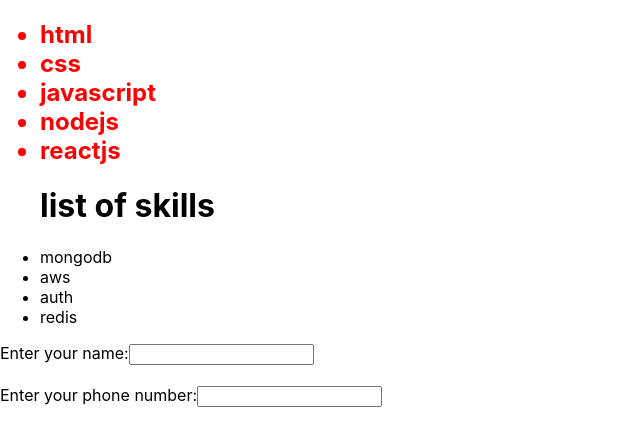
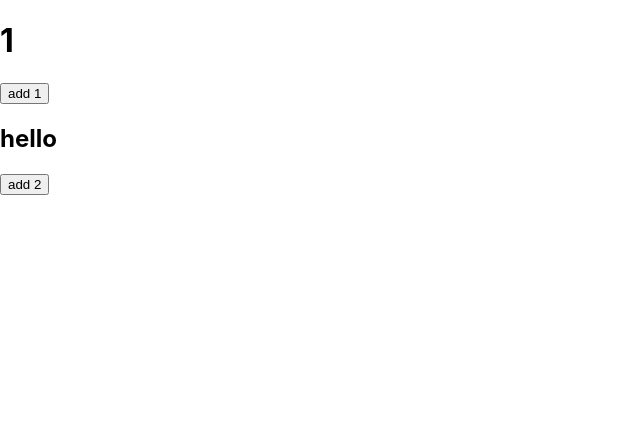
Before and after one commit to Priyankakri8893/react_project, a React (Create React App) app: page / in a window 1280 px wide. Shown: the top 446 px of the page, without its empty margins (0-640 px from the left). Built offline with nearby package versions, Linux system fonts and the light colour scheme; a web font is replaced by a local one.

Commit message:
useState hook

```diff
--- a/src/App.js
+++ b/src/App.js
@@ -1,60 +1,35 @@
+import { useState } from "react"
 
 function App(){
   return(
     <>
-    <List/>
-    <Arrlist/>
-    <Input/>
+    <Add/>
     </>
   )
 }
 
-function List(){
-  let css= {color: 'red'}
-  return(
-    <ul style= {css}>
-    <h2>
-    <li>html</li>
-    <li>css</li>
-    <li>javascript</li>
-    <li>nodejs</li>
-    <li>reactjs</li>
-    </h2>
-    </ul>
-  )
-}
 
-function Arrlist(){
-  const list= ['mongodb', 'aws', 'auth', 'redis']
+function Add(){
+  // let count= 1
+  const [data, setData]= useState(1)
+  const [value, setValue]= useState('hello')
 
-  return(
-    <ul>
-    <h1>list of skills</h1>
-      {
-        list.map( skill => <li key= {skill}>{skill}</li>)
-      }
-    </ul>
-  )
-}
-
-function Input(){
-
-  function handleName(event){
-    console.log(event.target.value)
+  function handleOnClick(){
+    setData(data+1)
+    // count= count+1
+    // console.log(count)
   }
 
-  function handlePhone(event){
-    console.log(event.target.value)
+  function hello(){
+    setValue(value+'hello')
   }
-
   return(
     <>
-    Enter your name:
-    <input onChange= {handleName}/>
-    <br/>
-    <br/>
-    Enter your phone number:
-    <input onChange= {handlePhone}/>
+    <h1>{data}</h1>
+    {/* <p>{count}</p> */}
+      <button onClick={handleOnClick}>add 1</button>
+      <h2>{value}</h2>
+      <button onClick={hello}>add 2</button>
     </>
   )
 }
```
